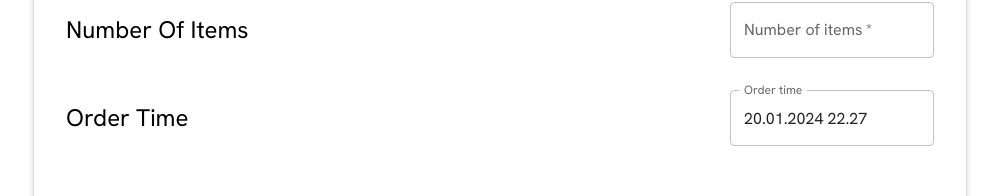
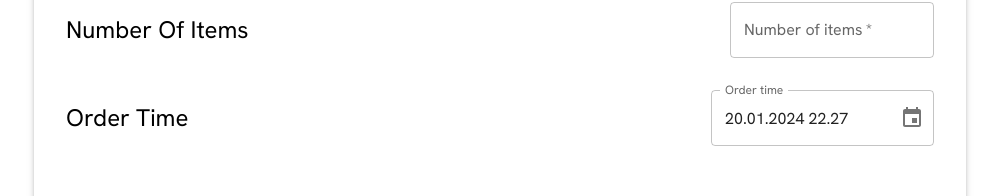
Before and after one commit to wangc9/delivery-fee-calculator, a React (Vite) app: page / in a window 1280 px wide. Shown: the part 287-483 px from the top of the page, without its empty margins (140-1139 px from the left). Built offline with nearby package versions, Linux system fonts and the light colour scheme.

Commit message:
Fix: Use DesktopDateTimePicker instead of DateTimePicker

```diff
--- a/src/features/calculator/components/dateTimePicker/StyledDateTimePicker.tsx
+++ b/src/features/calculator/components/dateTimePicker/StyledDateTimePicker.tsx
@@ -1,5 +1,8 @@
 import dayjs, { Dayjs } from 'dayjs';
-import { DateTimePicker, DateTimeValidationError } from '@mui/x-date-pickers';
+import {
+  DesktopDateTimePicker,
+  DateTimeValidationError,
+} from '@mui/x-date-pickers';
 import { useMemo, useState } from 'react';
 import { Box, Typography, useTheme } from '@mui/material';
 import { useAppDispatch, useAppSelector } from '../../../../app/hooks';
@@ -39,7 +42,7 @@ export default function StyledDateTimePicker() {
       <Typography key="date-typography" variant="h5" fontWeight={500}>
         Order Time
       </Typography>
-      <DateTimePicker
+      <DesktopDateTimePicker
         sx={{
           width: 'fit-content',
           maxWidth: 223,
```
